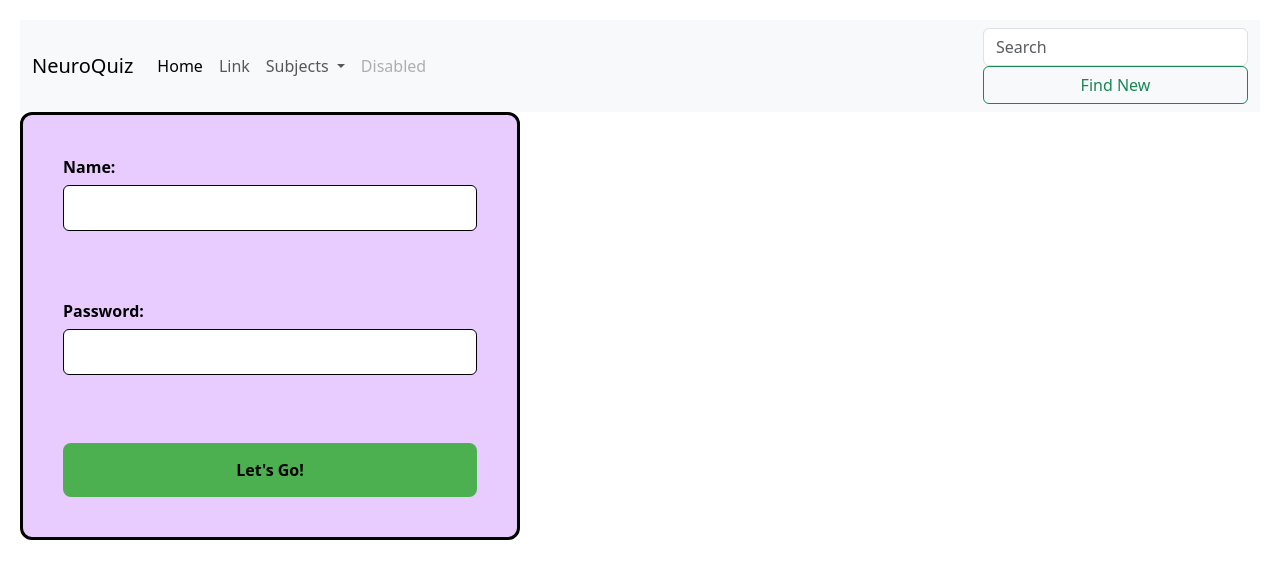
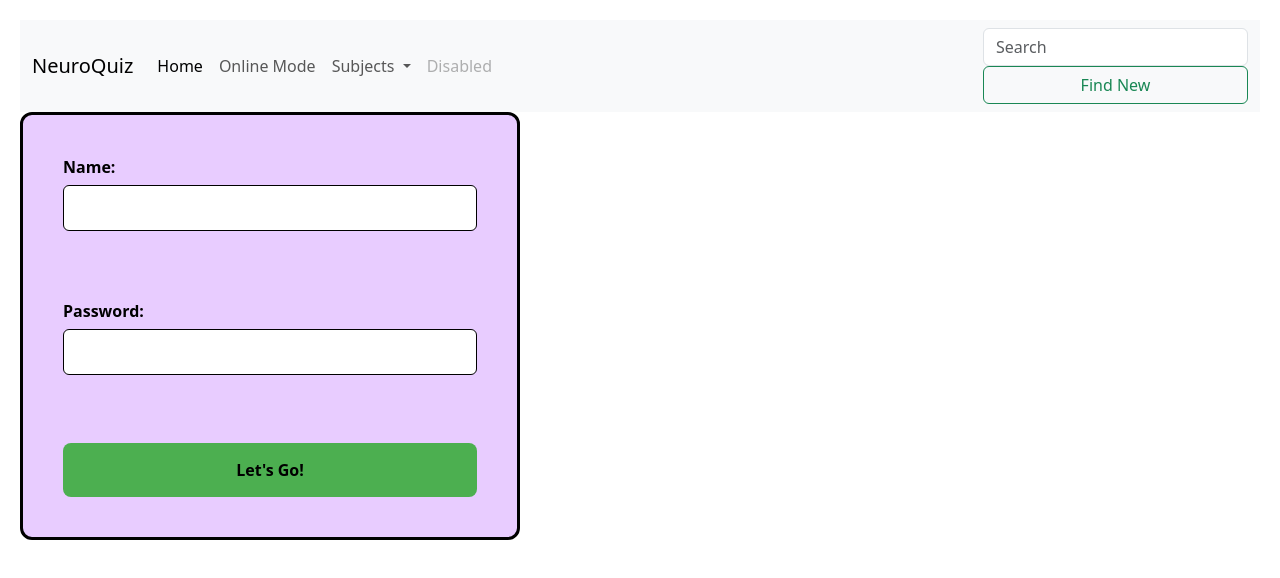
Before and after one commit to kalpana718/scm_g1, a plain HTML site: page index.html in a window 1280 px wide. Drawn offline with nearby package versions, Linux system fonts and the light colour scheme.

Commit message:
A basic change in navbar

```diff
--- a/index.html
+++ b/index.html
@@ -29,7 +29,7 @@
             <a class="nav-link active" aria-current="page" href="#">Home</a>
           </li>
           <li class="nav-item">
-            <a class="nav-link" href="#">Link</a>
+            <a class="nav-link" href="#">Online Mode</a>
           </li>
           <li class="nav-item dropdown">
             <a class="nav-link dropdown-toggle" href="#" role="button" data-bs-toggle="dropdown" aria-expanded="false">
```
